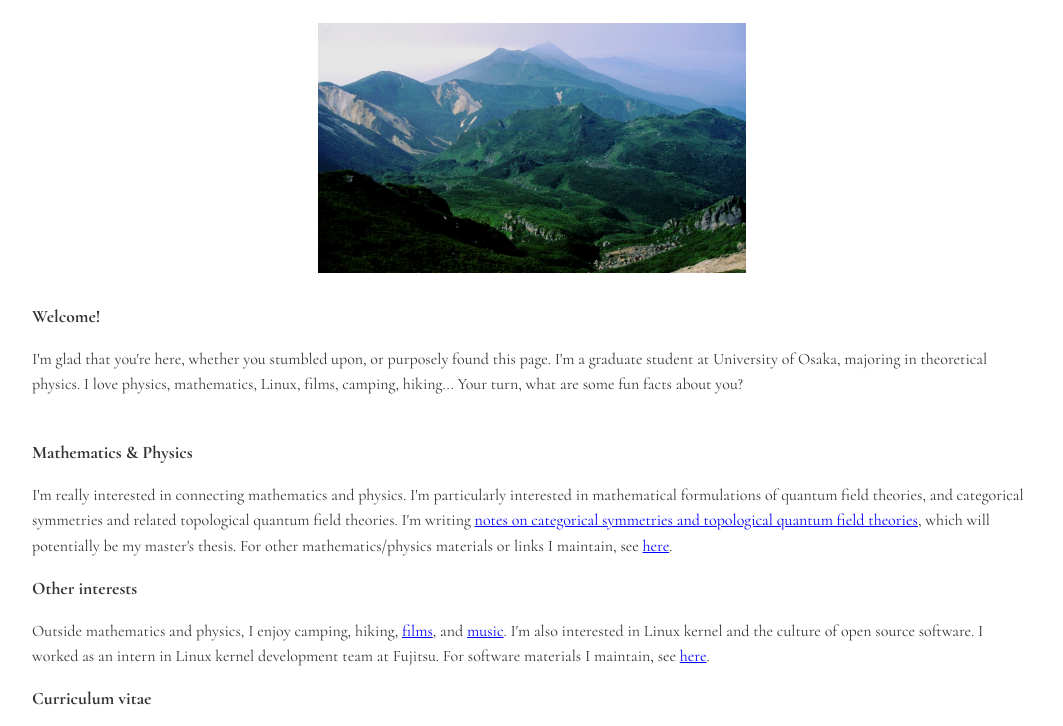
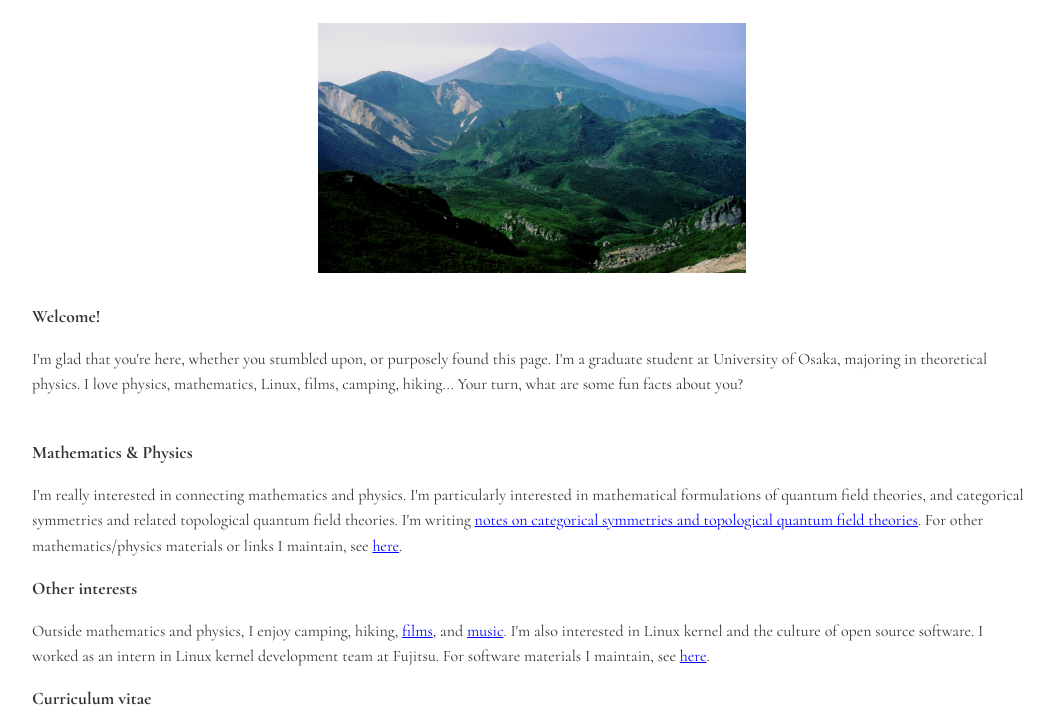
Before and after one commit to hironaoyamato/hironaoyamato.github.io, a plain HTML site: page index.html in a window 1280 px wide. Shown: the part 59-785 px from the top of the page, without its empty margins (108-1171 px from the left). Drawn offline with Linux system fonts and the light colour scheme.

Commit message:
Update index.html

```diff
--- a/index.html
+++ b/index.html
@@ -115,7 +115,7 @@
 
     <h2>Mathematics & Physics</h2>
     <p>
-      I'm really interested in connecting mathematics and physics. I'm particularly interested in mathematical formulations of quantum field theories, and categorical symmetries and related topological quantum field theories. I'm writing <a href="https://www.overleaf.com/read/nfstjkcjtcpd#c97e2e">notes on categorical symmetries and topological quantum field theories</a>, which will potentially be my master's thesis. For other mathematics/physics materials or links I maintain, see <a href="mp.html">here</a>.
+      I'm really interested in connecting mathematics and physics. I'm particularly interested in mathematical formulations of quantum field theories, and categorical symmetries and related topological quantum field theories. I'm writing <a href="https://www.overleaf.com/read/nfstjkcjtcpd#c97e2e">notes on categorical symmetries and topological quantum field theories</a>. For other mathematics/physics materials or links I maintain, see <a href="mp.html">here</a>.
     </p>
     <h2>Other interests</h2>
     <p>
```
